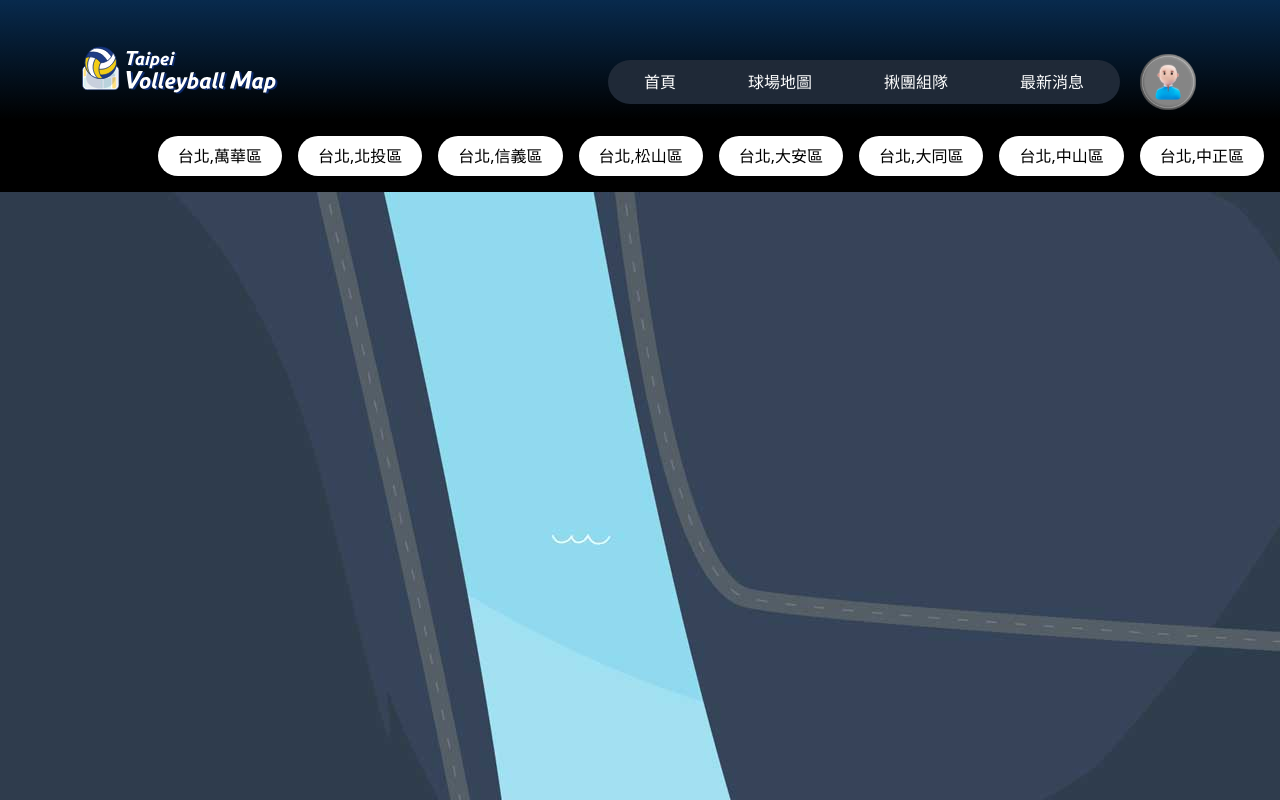
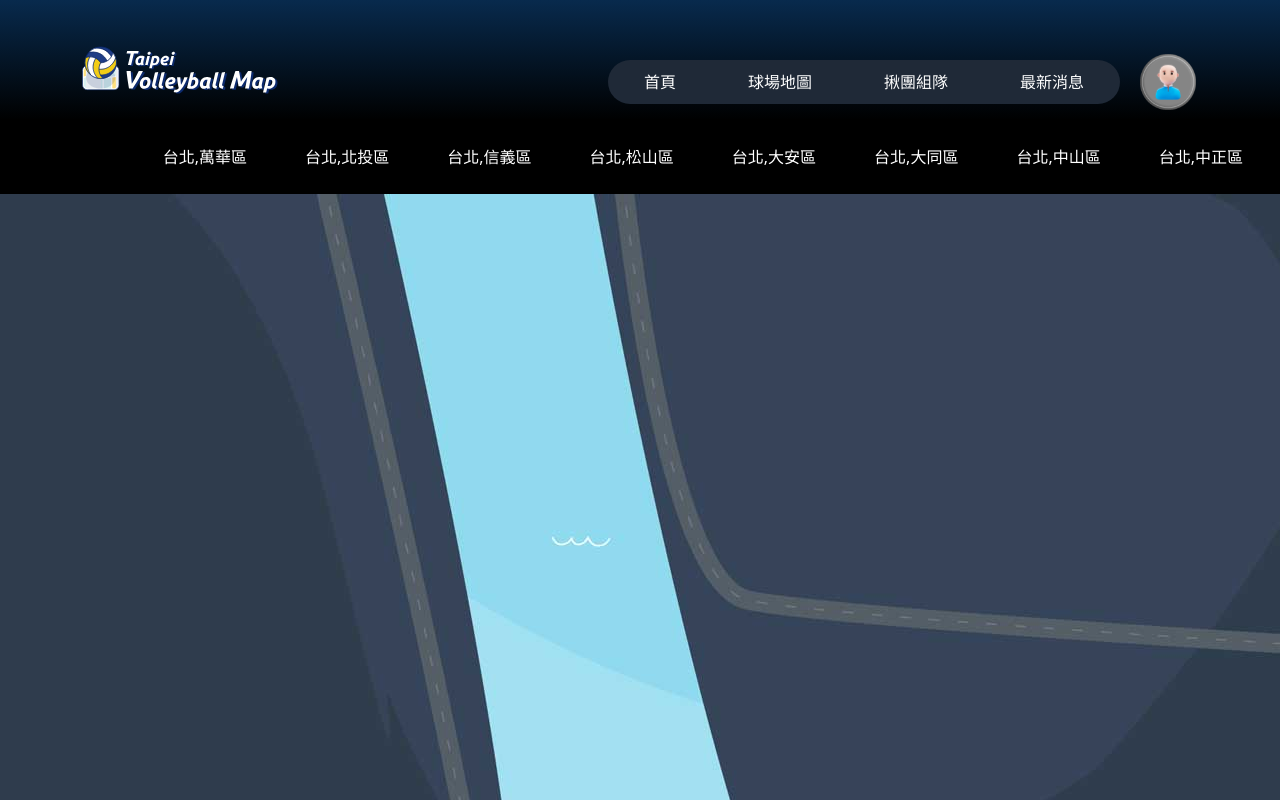
Before and after one commit to rex2713/tvm, a React (Vite) app: page /map in a window 1280 px wide. Shown: the top 800 px of the page. Built offline with nearby package versions, Linux system fonts and the light colour scheme; what tailwindcss-3d would draw is missing.

Commit message:
240202-1730

```diff
--- a/src/index.css
+++ b/src/index.css
@@ -1,3 +1,15 @@
 @tailwind base;
 @tailwind components;
 @tailwind utilities;
+
+@layer utilities {
+  /* Hide scrollbar for Chrome, Safari and Opera */
+  .no-scrollbar::-webkit-scrollbar {
+      display: none;
+  }
+ /* Hide scrollbar for IE, Edge and Firefox */
+  .no-scrollbar {
+      -ms-overflow-style: none;  /* IE and Edge */
+      scrollbar-width: none;  /* Firefox */
+}
+}
--- a/src/page/HomePage.jsx
+++ b/src/page/HomePage.jsx
@@ -54,9 +54,9 @@ const HomePage = () => {
         {/* 首頁-地圖 */}
         <section
           ref={ref}
-          className="h-page bg-gradient-to-b from-cyan-800 to-blue-900  px-40"
+          className="flex h-screen items-center justify-center  bg-gradient-to-b from-[#082A4D] to-[#000000] px-40"
         >
-          <div className="h-page overflow-scroll">
+          <div className="h-5/6 overflow-scroll rounded-3xl no-scrollbar">
             <div className="w-[1000vw]">
               <img className="map" src="../pic/map.jpg" alt="" />
             </div>
--- a/src/page/MapPage.jsx
+++ b/src/page/MapPage.jsx
@@ -9,28 +9,28 @@ const MapPage = () => {
       <div className="h-[120px] w-full bg-gradient-to-b from-[#082A4D] to-[#000000]"></div>
       <nav>
         <div className="flex flex-row-reverse gap-x-4 bg-black px-4 py-4 text-base">
-          <button className="rounded-full bg-white px-5 py-2 hover:bg-[#0B374D] hover:text-white">
+          <button className="rounded-full bg-black text-white  px-5 py-2 hover:bg-[#0B374D] hover:text-white hover:border-[rgba(255,255,255,.5)] border border-transparent">
             台北,中正區
           </button>
-          <button className="rounded-full bg-white px-5 py-2 hover:bg-[#0B374D] hover:text-white">
+          <button className="rounded-full bg-black text-white px-5 py-2 hover:bg-[#0B374D] hover:text-white hover:border-[rgba(255,255,255,.5)] border border-transparent">
             台北,中山區
           </button>
-          <button className="rounded-full bg-white px-5 py-2 hover:bg-[#0B374D] hover:text-white">
+          <button className="rounded-full bg-black text-white px-5 py-2 hover:bg-[#0B374D] hover:text-white hover:border-[rgba(255,255,255,.5)] border border-transparent">
             台北,大同區
           </button>
-          <button className="rounded-full bg-white px-5 py-2 hover:bg-[#0B374D] hover:text-white">
+          <button className="rounded-full bg-black text-white px-5 py-2 hover:bg-[#0B374D] hover:text-white hover:border-[rgba(255,255,255,.5)] border border-transparent">
             台北,大安區
           </button>
-          <button className="rounded-full bg-white px-5 py-2 hover:bg-[#0B374D] hover:text-white">
+          <button className="rounded-full bg-black text-white px-5 py-2 hover:bg-[#0B374D] hover:text-white hover:border-[rgba(255,255,255,.5)] border border-transparent">
             台北,松山區
           </button>
-          <button className="rounded-full bg-white px-5 py-2 hover:bg-[#0B374D] hover:text-white">
+          <button className="rounded-full bg-black text-white px-5 py-2 hover:bg-[#0B374D] hover:text-white hover:border-[rgba(255,255,255,.5)] border border-transparent">
             台北,信義區
           </button>
-          <button className="rounded-full bg-white px-5 py-2 hover:bg-[#0B374D] hover:text-white">
+          <button className="rounded-full bg-black text-white px-5 py-2 hover:bg-[#0B374D] hover:text-white hover:border-[rgba(255,255,255,.5)] border border-transparent">
             台北,北投區
           </button>
-          <button className="rounded-full bg-white px-5 py-2 hover:bg-[#0B374D] hover:text-white">
+          <button className="rounded-full bg-black text-white px-5 py-2 hover:bg-[#0B374D] hover:text-white hover:border-[rgba(255,255,255,.5)] border border-transparent">
             台北,萬華區
           </button>
         </div>
@@ -42,9 +42,11 @@ const MapPage = () => {
         height="600"
       ></iframe> */}
       {/* <section className="h-page bg-gradient-to-b from-cyan-800 to-blue-900  px-40"> */}
-      <div className="h-page overflow-scroll">
-        <div className="w-[1000vw]">
-          <img className="map" src="../pic/map.jpg" alt="" />
+      <div className="flex h-screen">
+        <div className="h-page overflow-scroll no-scrollbar">
+          <div className="w-[1000vw]">
+            <img className="map" src="../pic/map.jpg" alt="" />
+          </div>
         </div>
       </div>
       {/* </section> */}
```
